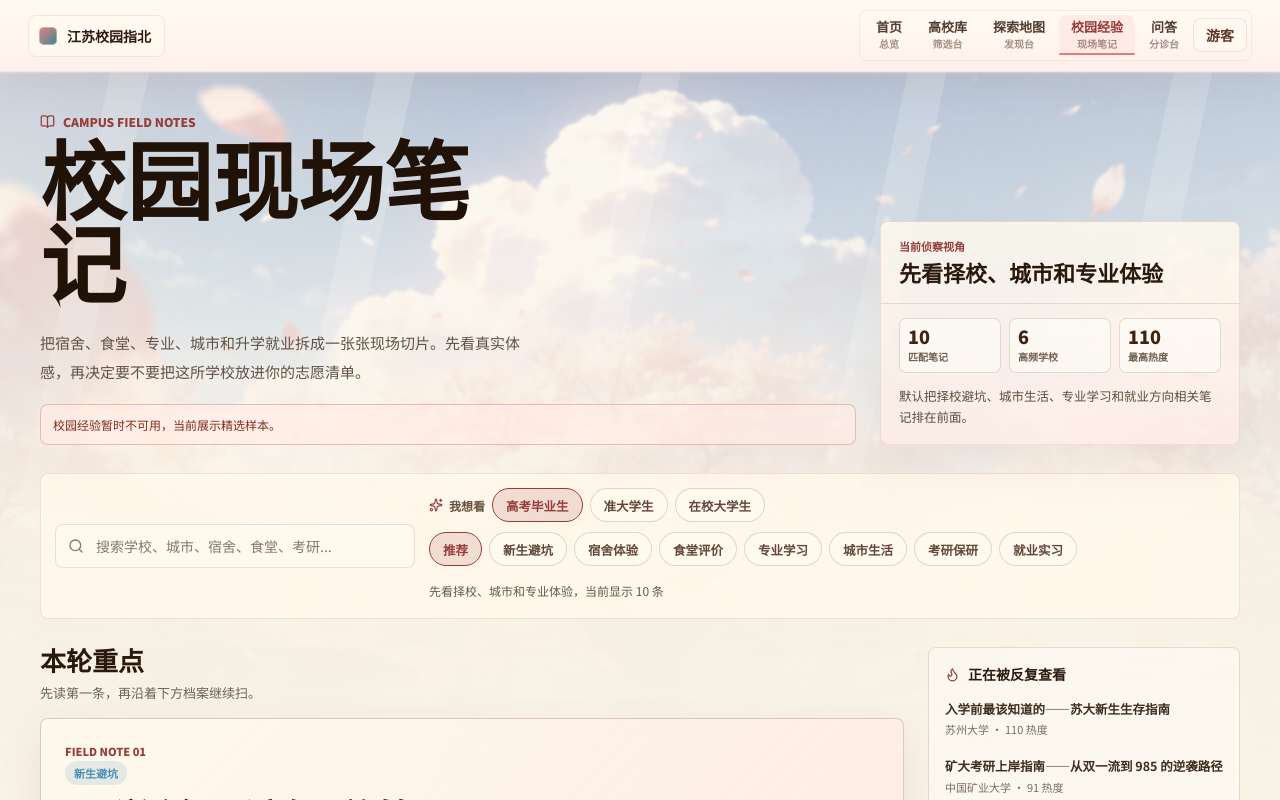
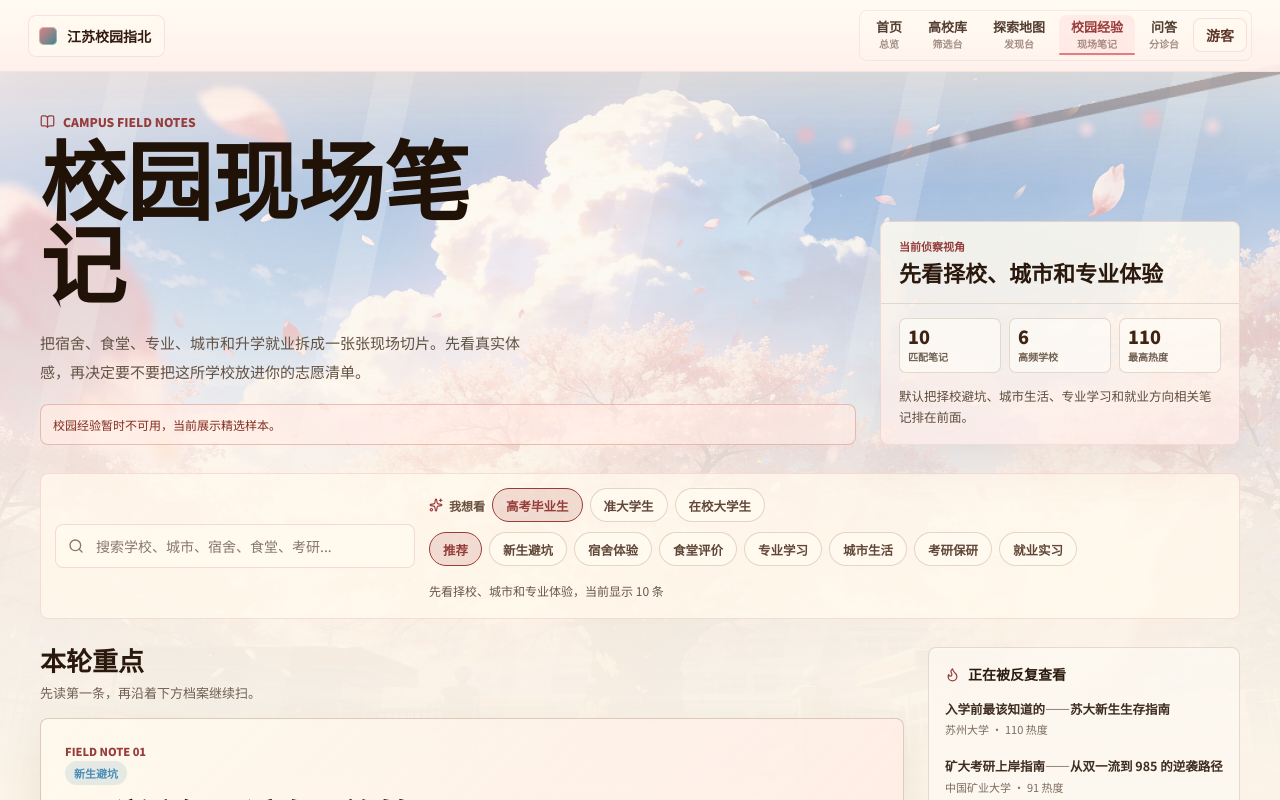
Before and after one commit to cuteanzu/jiangsu, a React (Vite) app: page /experiences in a window 1280 px wide. Built offline with nearby package versions, Linux system fonts and the light colour scheme; no server answers.

Commit message:
feat: add real sakura campus atmosphere

```diff
--- a/src/components/CampusAtmosphere.tsx
+++ b/src/components/CampusAtmosphere.tsx
@@ -1,34 +1,72 @@
-import styled, { css } from "styled-components";
+import type { CSSProperties } from "react";
+import styled, { css, keyframes } from "styled-components";
 import bgImage from "/bg.webp";
+import schoolHero from "/jiangsu/school-hero.png";
+import schoolScenery from "/jiangsu/school-scenery.png";
 
-type CampusAtmosphereVariant = "notes" | "qa" | "profile";
+type CampusAtmosphereVariant = "schools" | "notes" | "qa" | "profile";
+
+const petalFall = keyframes`
+  0% {
+    opacity: 0;
+    transform: translate3d(0, -8vh, 0) rotate(0deg);
+  }
+  12% {
+    opacity: var(--petal-opacity);
+  }
+  100% {
+    opacity: 0;
+    transform: translate3d(var(--petal-drift), 112vh, 0) rotate(var(--petal-rotate));
+  }
+`;
+
+const branchSway = keyframes`
+  0%, 100% { transform: translate3d(0, 0, 0) rotate(-3deg); }
+  50% { transform: translate3d(6px, 2px, 0) rotate(-2deg); }
+`;
 
 const variantStyles = {
+  schools: css`
+    --atmo-image: url(${schoolScenery});
+    --atmo-base: oklch(97% 0.018 78);
+    --atmo-photo-opacity: 0.26;
+    --atmo-photo-opacity-mobile: 0.18;
+    --atmo-photo-blur: 0.4px;
+    --atmo-photo-saturation: 112%;
+    --atmo-photo-brightness: 1.08;
+    --atmo-overlay-a: oklch(98% 0.04 20 / 0.6);
+    --atmo-overlay-b: oklch(97% 0.018 78 / 0.92);
+    --atmo-overlay-c: oklch(93% 0.032 205 / 0.34);
+    --atmo-strip: oklch(100% 0.006 78 / 0.18);
+  `,
   notes: css`
-    --atmo-base: oklch(96.5% 0.018 82);
-    --atmo-photo-opacity: 0.38;
-    --atmo-photo-opacity-mobile: 0.3;
-    --atmo-photo-blur: 1.5px;
-    --atmo-photo-saturation: 92%;
-    --atmo-photo-brightness: 1.04;
-    --atmo-overlay-a: oklch(96% 0.02 78 / 0.34);
-    --atmo-overlay-b: oklch(96.5% 0.018 82 / 0.88);
-    --atmo-overlay-c: oklch(94.5% 0.016 205 / 0.36);
+    --atmo-image: url(${bgImage});
+    --atmo-base: oklch(97% 0.018 78);
+    --atmo-photo-opacity: 0.58;
+    --atmo-photo-opacity-mobile: 0.42;
+    --atmo-photo-blur: 0.2px;
+    --atmo-photo-saturation: 108%;
+    --atmo-photo-brightness: 1.03;
+    --atmo-overlay-a: oklch(98% 0.04 20 / 0.45);
+    --atmo-overlay-b: oklch(97% 0.018 78 / 0.82);
+    --atmo-overlay-c: oklch(93% 0.026 205 / 0.28);
     --atmo-strip: oklch(100% 0.006 78 / 0.18);
   `,
   qa: css`
-    --atmo-base: oklch(96% 0.014 197);
-    --atmo-photo-opacity: 0.3;
-    --atmo-photo-opacity-mobile: 0.24;
-    --atmo-photo-blur: 2px;
-    --atmo-photo-saturation: 72%;
+    --atmo-image: url(${schoolHero});
+    --atmo-base: oklch(96.5% 0.016 96);
+    --atmo-photo-opacity: 0.44;
+    --atmo-photo-opacity-mobile: 0.32;
+    --atmo-photo-blur: 0.6px;
+    --atmo-photo-saturation: 96%;
     --atmo-photo-brightness: 1.08;
-    --atmo-overlay-a: oklch(95.5% 0.02 195 / 0.38);
-    --atmo-overlay-b: oklch(96.5% 0.012 98 / 0.9);
-    --atmo-overlay-c: oklch(94.5% 0.016 72 / 0.32);
-    --atmo-strip: oklch(100% 0.006 205 / 0.14);
+    --atmo-overlay-a: oklch(95.5% 0.022 195 / 0.42);
+    --atmo-overlay-b: oklch(96.5% 0.012 98 / 0.84);
+    --atmo-overlay-c: oklch(97% 0.036 20 / 0.28);
+    --atmo-strip: oklch(100% 0.006 205 / 0.16);
   `,
   profile: css`
+    --atmo-image: url(${schoolHero});
     --atmo-base: oklch(96.2% 0.014 72);
     --atmo-photo-opacity: 0.28;
     --atmo-photo-opacity-mobile: 0.22;
@@ -55,7 +93,7 @@ const Layer = styled.div<{ $variant: CampusAtmosphereVariant }>`
     content: "";
     position: fixed;
     inset: var(--nav-height, 72px) 0 0;
-    background-image: url(${bgImage});
+    background-image: var(--atmo-image);
     background-size: cover;
     background-position: center top;
     opacity: var(--atmo-photo-opacity);
@@ -79,6 +117,11 @@ const Layer = styled.div<{ $variant: CampusAtmosphereVariant }>`
         transparent 0 108px,
         var(--atmo-strip) 108px 146px,
         transparent 146px 260px
+      ),
+      linear-gradient(
+        0deg,
+        transparent 0 84%,
+        oklch(97% 0.018 78 / 0.74) 100%
       );
   }
 
@@ -96,10 +139,123 @@ const Layer = styled.div<{ $variant: CampusAtmosphereVariant }>`
   }
 `;
 
+const BranchLayer = styled.div`
+  position: fixed;
+  inset: var(--nav-height, 72px) 0 auto auto;
+  width: min(520px, 46vw);
+  height: 180px;
+  z-index: 1;
+  pointer-events: none;
+  opacity: 0.82;
+  transform-origin: right top;
+  animation: ${branchSway} 9s ease-in-out infinite;
+
+  &::before {
+    content: "";
+    position: absolute;
+    right: -34px;
+    top: 34px;
+    width: 112%;
+    height: 76px;
+    border-top: 11px solid oklch(34% 0.05 38 / 0.38);
+    border-radius: 56% 0 0 0;
+    transform: rotate(-10deg);
+  }
+
+  &::after {
+    content: "";
+    position: absolute;
+    inset: 4px 0 auto auto;
+    width: 100%;
+    height: 132px;
+    background:
+      radial-gradient(closest-side, oklch(86% 0.09 18 / 0.78), transparent 66%) 4% 22% / 38px 38px,
+      radial-gradient(closest-side, oklch(93% 0.055 18 / 0.9), transparent 68%) 13% 35% / 32px 32px,
+      radial-gradient(closest-side, oklch(88% 0.085 18 / 0.78), transparent 66%) 24% 18% / 42px 42px,
+      radial-gradient(closest-side, oklch(95% 0.05 18 / 0.88), transparent 67%) 36% 34% / 34px 34px,
+      radial-gradient(closest-side, oklch(86% 0.09 18 / 0.76), transparent 66%) 49% 14% / 40px 40px,
+      radial-gradient(closest-side, oklch(95% 0.055 18 / 0.9), transparent 68%) 62% 28% / 32px 32px,
+      radial-gradient(closest-side, oklch(87% 0.09 18 / 0.78), transparent 66%) 76% 16% / 44px 44px,
+      radial-gradient(closest-side, oklch(94% 0.052 18 / 0.88), transparent 68%) 88% 30% / 34px 34px;
+    background-repeat: no-repeat;
+    filter: drop-shadow(0 8px 12px oklch(55% 0.08 20 / 0.16));
+  }
+
+  @media (max-width: 900px) {
+    width: 62vw;
+    opacity: 0.54;
+  }
+`;
+
+const PetalField = styled.div`
+  position: fixed;
+  inset: var(--nav-height, 72px) 0 0;
+  z-index: 2;
+  pointer-events: none;
+  overflow: hidden;
+
+  span {
+    position: absolute;
+    left: var(--petal-x);
+    top: var(--petal-y);
+    width: var(--petal-size);
+    height: calc(var(--petal-size) * 0.58);
+    border-radius: 72% 32% 72% 32%;
+    background:
+      linear-gradient(135deg, oklch(99% 0.018 24 / 0.96), oklch(78% 0.12 18 / 0.82));
+    box-shadow: inset -1px -1px 3px oklch(55% 0.1 18 / 0.16);
+    opacity: 0;
+    animation: ${petalFall} var(--petal-duration) linear infinite;
+    animation-delay: var(--petal-delay);
+    transform-origin: 20% 50%;
+  }
+
+  @media (prefers-reduced-motion: reduce) {
+    span {
+      animation: none;
+      opacity: 0.28;
+      transform: rotate(18deg);
+    }
+  }
+`;
+
+const petals = [
+  { x: "4%", y: "-12%", size: "18px", drift: "24vw", rotate: "210deg", duration: "18s", delay: "-2s", opacity: 0.44 },
+  { x: "12%", y: "-18%", size: "12px", drift: "18vw", rotate: "160deg", duration: "22s", delay: "-10s", opacity: 0.36 },
+  { x: "23%", y: "-10%", size: "15px", drift: "28vw", rotate: "260deg", duration: "19s", delay: "-6s", opacity: 0.4 },
+  { x: "36%", y: "-22%", size: "10px", drift: "16vw", rotate: "180deg", duration: "25s", delay: "-14s", opacity: 0.3 },
+  { x: "48%", y: "-14%", size: "17px", drift: "22vw", rotate: "300deg", duration: "21s", delay: "-4s", opacity: 0.38 },
+  { x: "62%", y: "-20%", size: "13px", drift: "12vw", rotate: "220deg", duration: "24s", delay: "-12s", opacity: 0.34 },
+  { x: "74%", y: "-11%", size: "20px", drift: "-12vw", rotate: "250deg", duration: "20s", delay: "-7s", opacity: 0.42 },
+  { x: "86%", y: "-17%", size: "14px", drift: "-18vw", rotate: "190deg", duration: "23s", delay: "-15s", opacity: 0.36 },
+  { x: "94%", y: "-8%", size: "16px", drift: "-22vw", rotate: "280deg", duration: "19s", delay: "-9s", opacity: 0.4 },
+];
+
 export default function CampusAtmosphere({
   variant,
 }: {
   variant: CampusAtmosphereVariant;
 }) {
-  return <Layer $variant={variant} aria-hidden="true" data-campus-atmosphere={variant} />;
+  return (
+    <Layer $variant={variant} aria-hidden="true" data-campus-atmosphere={variant}>
+      <BranchLayer />
+      <PetalField>
+        {petals.map((petal, index) => (
+          <span
+            key={`${petal.x}-${index}`}
+            style={{
+              "--petal-x": petal.x,
+              "--petal-y": petal.y,
+              "--petal-size": petal.size,
+              "--petal-drift": petal.drift,
+              "--petal-rotate": petal.rotate,
+              "--petal-duration": petal.duration,
+              "--petal-delay": petal.delay,
+              "--petal-opacity": petal.opacity,
+            } as CSSProperties}
+          />
+        ))}
+      </PetalField>
+    </Layer>
+  );
 }
--- a/src/pages/Schools.tsx
+++ b/src/pages/Schools.tsx
@@ -26,6 +26,7 @@ import {
   type University,
 } from "../data/jiangsu-universities";
 import { citiesApi, contentApi, schoolsApi } from "../services/api";
+import CampusAtmosphere from "../components/CampusAtmosphere";
 import type { CityProfileDTO, SchoolDTO, SchoolDetailDTO } from "../services/types";
 import {
   clipSurveySummary,
@@ -59,11 +60,8 @@ const Page = styled.div`
   overflow-y: auto;
   box-sizing: border-box;
   position: relative;
+  isolation: isolate;
   background:
-    linear-gradient(158deg, oklch(98% 0.045 20 / 0.62) 0 22%, transparent 22% 100%),
-    linear-gradient(126deg, transparent 0 62%, oklch(91% 0.04 205 / 0.24) 62% 74%, transparent 74%),
-    repeating-linear-gradient(0deg, oklch(76% 0.026 58 / 0.16) 0 1px, transparent 1px 34px),
-    repeating-linear-gradient(90deg, oklch(76% 0.026 58 / 0.12) 0 1px, transparent 1px 34px),
     var(--paper, oklch(97% 0.018 78));
   color: var(--paper-ink, oklch(22% 0.035 55));
   font-family: var(--font-ui, "Noto Sans SC", "PingFang SC", system-ui, sans-serif);
@@ -104,22 +102,24 @@ const Header = styled.header`
   border-radius: 8px;
   overflow: hidden;
   background:
-    linear-gradient(128deg, oklch(98% 0.05 20 / 0.94), oklch(99% 0.02 78 / 0.9) 48%, oklch(93% 0.045 205 / 0.82)),
+    linear-gradient(100deg, oklch(99% 0.02 76 / 0.94) 0 42%, oklch(99% 0.018 76 / 0.68) 58%, oklch(93% 0.03 205 / 0.4) 100%),
+    url("/jiangsu/school-hero.png") right center / cover no-repeat,
     oklch(98% 0.02 76);
   box-shadow: 0 28px 70px oklch(58% 0.07 24 / 0.14);
   animation: ${lift} 0.34s ease-out both;
 
   &::before {
-    content: "SAKURA CAMPUS";
+    content: "";
     position: absolute;
-    right: 22px;
-    top: 22px;
-    color: oklch(70% 0.11 18 / 0.16);
-    font-size: 58px;
-    line-height: 0.9;
-    font-weight: 950;
-    letter-spacing: 0;
-    writing-mode: vertical-rl;
+    right: 28px;
+    bottom: 26px;
+    width: 280px;
+    height: 86px;
+    border: 1px solid oklch(99% 0.02 76 / 0.56);
+    border-radius: 8px;
+    background:
+      linear-gradient(90deg, oklch(99% 0.02 76 / 0.74), oklch(99% 0.02 76 / 0.24));
+    box-shadow: inset 0 1px 0 oklch(99% 0.006 78 / 0.54);
   }
 
   &::after {
@@ -130,7 +130,7 @@ const Header = styled.header`
       linear-gradient(oklch(66% 0.06 20 / 0.095) 1px, transparent 1px),
       linear-gradient(90deg, oklch(66% 0.06 20 / 0.065) 1px, transparent 1px);
     background-size: 38px 38px;
-    mask-image: linear-gradient(120deg, oklch(0% 0 0), transparent 78%);
+    mask-image: linear-gradient(120deg, oklch(0% 0 0), transparent 70%);
     pointer-events: none;
   }
 
@@ -207,6 +207,54 @@ const FlowChip = styled.span<{ $active?: boolean }>`
   }
 `;
 
+const BloomRoute = styled.div`
+  width: min(620px, 100%);
+  margin-top: 24px;
+  padding: 12px;
+  border: 1px solid oklch(84% 0.055 24 / 0.44);
+  border-radius: 8px;
+  background:
+    linear-gradient(90deg, oklch(99% 0.018 76 / 0.72), oklch(98% 0.038 20 / 0.52));
+  display: grid;
+  grid-template-columns: repeat(4, minmax(0, 1fr));
+  gap: 10px;
+  box-shadow: inset 0 1px 0 oklch(99% 0.006 78 / 0.54);
+
+  @media (max-width: 720px) {
+    grid-template-columns: repeat(2, minmax(0, 1fr));
+  }
+`;
+
+const BloomStep = styled.div<{ $active?: boolean }>`
+  position: relative;
+  min-width: 0;
+  display: grid;
+  grid-template-columns: 28px minmax(0, 1fr);
+  gap: 8px;
+  align-items: center;
+  color: ${(p) => (p.$active ? "var(--sakura-deep, oklch(48% 0.12 24))" : "oklch(42% 0.04 52)")};
+  font-size: 12px;
+  font-weight: 900;
+
+  &::before {
+    content: "";
+    width: 26px;
+    height: 26px;
+    border: 1px solid ${(p) => (p.$active ? "oklch(76% 0.1 24 / 0.62)" : "oklch(82% 0.045 48 / 0.46)")};
+    border-radius: 72% 32% 72% 32%;
+    background: ${(p) => (p.$active ? "oklch(90% 0.08 18 / 0.78)" : "oklch(99% 0.018 76 / 0.68)")};
+    transform: rotate(28deg);
+    box-shadow: ${(p) => (p.$active ? "0 8px 14px oklch(58% 0.08 24 / 0.18)" : "none")};
+  }
+
+  span {
+    min-width: 0;
+    overflow: hidden;
+    text-overflow: ellipsis;
+    white-space: nowrap;
+  }
+`;
+
 const Surface = styled.section`
   border: 1px solid var(--paper-border, oklch(84% 0.032 62 / 0.72));
   border-radius: 8px;
@@ -220,6 +268,10 @@ const Surface = styled.section`
 const StatusPanel = styled(Surface)`
   overflow: hidden;
   align-self: end;
+  padding: 12px;
+  display: grid;
+  grid-template-columns: repeat(2, minmax(0, 1fr));
+  gap: 10px;
   background:
     linear-gradient(135deg, oklch(96% 0.05 22 / 0.82), transparent 58%),
     linear-gradient(180deg, oklch(99% 0.014 76 / 0.92), oklch(97% 0.025 30 / 0.86));
@@ -228,18 +280,16 @@ const StatusPanel = styled(Surface)`
 `;
 
 const StatusLine = styled.div`
-  min-height: 46px;
-  padding: 0 16px;
-  border-bottom: 1px solid oklch(82% 0.052 24 / 0.28);
-  display: flex;
-  align-items: center;
-  justify-content: space-between;
-  gap: 12px;
+  min-height: 72px;
+  padding: 12px;
+  border: 1px solid oklch(82% 0.052 24 / 0.34);
+  border-radius: 8px;
+  background:
+    linear-gradient(145deg, oklch(99% 0.018 76 / 0.88), oklch(97% 0.042 24 / 0.62));
+  display: grid;
+  align-content: space-between;
+  gap: 8px;
   font-size: 13px;
-
-  &:last-child {
-    border-bottom: 0;
-  }
 
   span {
     color: oklch(47% 0.035 52);
@@ -248,7 +298,13 @@ const StatusLine = styled.div`
 
   strong {
     color: var(--sakura-deep, oklch(48% 0.12 24));
+    font-size: 20px;
+    line-height: 1;
     font-weight: 950;
+  }
+
+  &:last-child:nth-child(odd) {
+    grid-column: 1 / -1;
   }
 `;
 
@@ -807,17 +863,41 @@ const SignalLine = styled.div`
   color: oklch(47% 0.03 62);
   font-size: 12px;
   font-weight: 850;
+
+  span:first-child {
+    color: oklch(36% 0.045 48);
+  }
 `;
 
 const Meter = styled.div`
-  height: 8px;
+  position: relative;
+  height: 13px;
   border-radius: 999px;
-  background: oklch(91% 0.024 68 / 0.86);
+  background:
+    repeating-linear-gradient(
+      90deg,
+      oklch(83% 0.045 42 / 0.42) 0 2px,
+      transparent 2px 14px
+    ),
+    oklch(93% 0.024 68 / 0.62);
   overflow: hidden;
   box-shadow: inset 0 1px 2px oklch(42% 0.03 58 / 0.12);
+
+  &::after {
+    content: "";
+    position: absolute;
+    inset: 3px;
+    border-radius: inherit;
+    background:
+      radial-gradient(closest-side, oklch(99% 0.018 24 / 0.74), transparent 72%) 0 50% / 18px 8px repeat-x;
+    opacity: 0.62;
+    pointer-events: none;
+  }
 `;
 
 const MeterFill = styled.span<{ $value: number; $tone?: "blue" | "green" | "warm" }>`
+  position: relative;
+  z-index: 1;
   display: block;
   height: 100%;
   width: ${(p) => `${Math.max(4, Math.min(100, p.$value))}%`};
@@ -1257,6 +1337,7 @@ export default function Schools() {
 
   return (
     <Page>
+      <CampusAtmosphere variant="schools" />
       <Shell>
         <Header>
           <div>
@@ -1271,6 +1352,12 @@ export default function Schools() {
               <FlowChip><BookOpen />现场笔记</FlowChip>
               <FlowChip><MessageCircle />分诊台</FlowChip>
             </FlowRail>
+            <BloomRoute aria-label="择校路径">
+              <BloomStep $active><span>筛学校</span></BloomStep>
+              <BloomStep><span>收候选</span></BloomStep>
+              <BloomStep><span>看地图档案</span></BloomStep>
+              <BloomStep><span>读现场经验</span></BloomStep>
+            </BloomRoute>
           </div>
 
           <StatusPanel>
```
Also changed, not shown: 1 other file (tests, documents, lock files or other folders).
